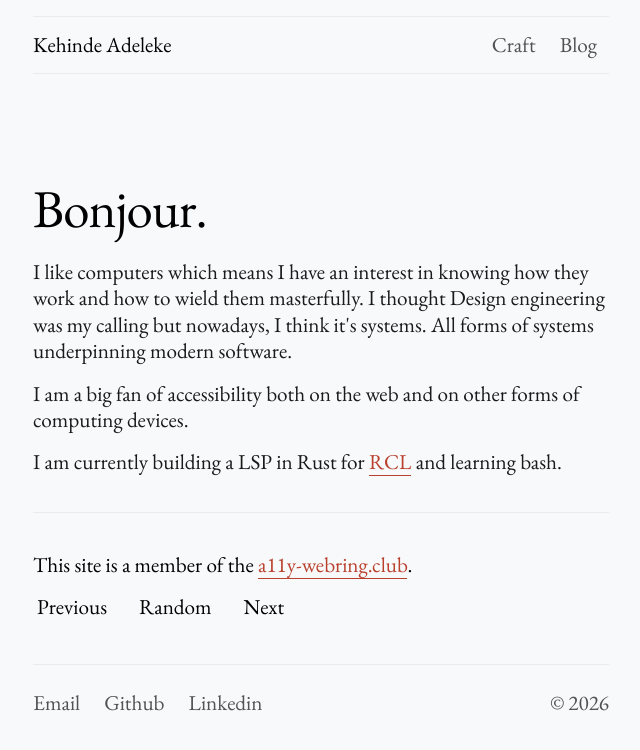
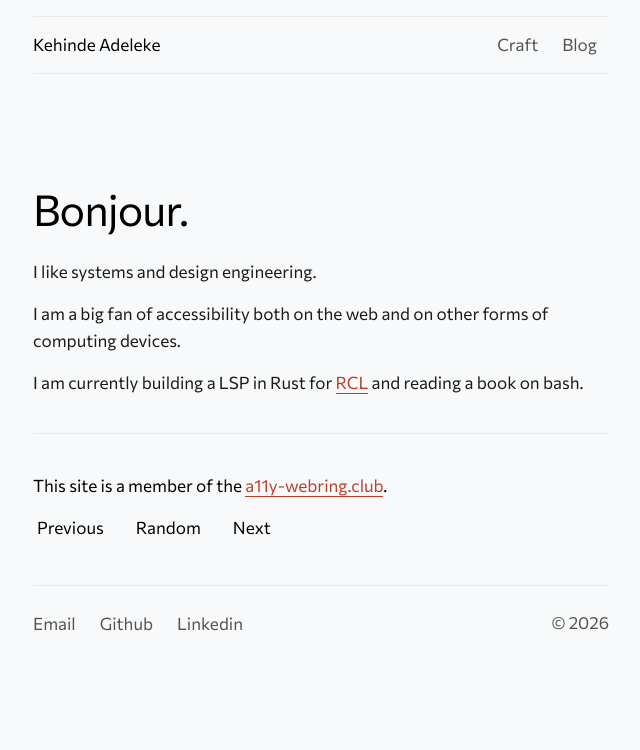
Before and after one commit to adeleke5140/portfolio-v2, a Next.js app: page / in a window 1280 px wide. Shown: the top 750 px of the page, without its empty margins (319-959 px from the left). Built offline with nearby package versions, Linux system fonts and the light colour scheme.

Commit message:
feat: change typeface again

```diff
--- a/src/app/blog/[slug]/page.tsx
+++ b/src/app/blog/[slug]/page.tsx
@@ -66,7 +66,7 @@ export async function generateMetadata({
           `Read ${frontmatter.title} on Kenny's blog`,
       },
     }
-  } catch  {
+  } catch {
     return {
       title: 'Blog Post',
       description: 'A blog post by Kenny',
@@ -136,7 +136,7 @@ export default async function Page({
               style={{
                 textWrap: 'pretty',
               }}
-              className="leading-[1.7em] text-[40px] mt-[5px]  tracking-[-0.96px]"
+              className="leading-[1.9em] text-[40px] mt-[5px]  tracking-[-0.9px]"
             >
               {postData.title}
             </h1>
--- a/src/components/introduction.tsx
+++ b/src/components/introduction.tsx
@@ -35,20 +35,22 @@ export const Introduction = () => {
           <div className="flex flex-col text-[var(--gray-1)] gap-2">
             <div>
               <p className="text-base leading-[1.65] my-4">
-                I like computers which means I have an interest in knowing how they work and how to wield them masterfully. I thought Design engineering was my calling but nowadays, I think it's systems. All forms of systems underpinning modern software.
+                I like systems and design engineering.
               </p>
               <p className="text-base leading-[1.65] my-4">
-                I am a big fan of accessibility both on the web and on other forms of computing devices.
+                I am a big fan of accessibility both on the web and on other
+                forms of computing devices.
               </p>
 
               <p className="text-base my-4 leading-[1.65]">
-                I am currently building a LSP in Rust for {" "}
+                I am currently building a LSP in Rust for{' '}
                 <a
                   href="https://rcl-lang.org/"
                   className="border-b border-primary text-primary"
                 >
                   RCL
-                </a> and learning bash.
+                </a>{' '}
+                and reading a book on bash.
               </p>
             </div>
           </div>
--- a/src/fonts/setup.ts
+++ b/src/fonts/setup.ts
@@ -1,4 +1,4 @@
-import { EB_Garamond } from 'next/font/google'
+import { Commissioner } from 'next/font/google'
 import localFont from 'next/font/local'
 
 export const mono = localFont({
@@ -7,7 +7,7 @@ export const mono = localFont({
   variable: '--font-mono',
 })
 
-export const sans = EB_Garamond({
+export const sans = Commissioner({
   display: 'swap',
   variable: '--font-sans',
 })
```
